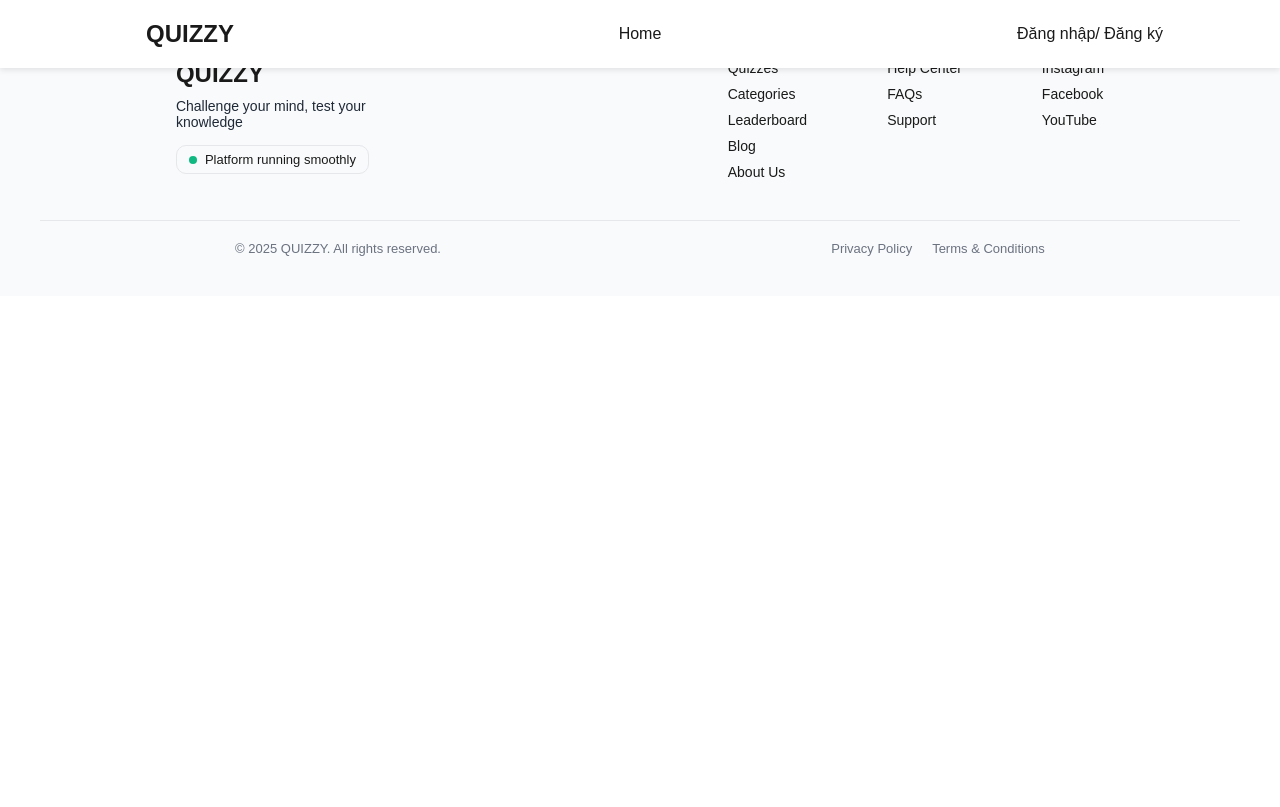
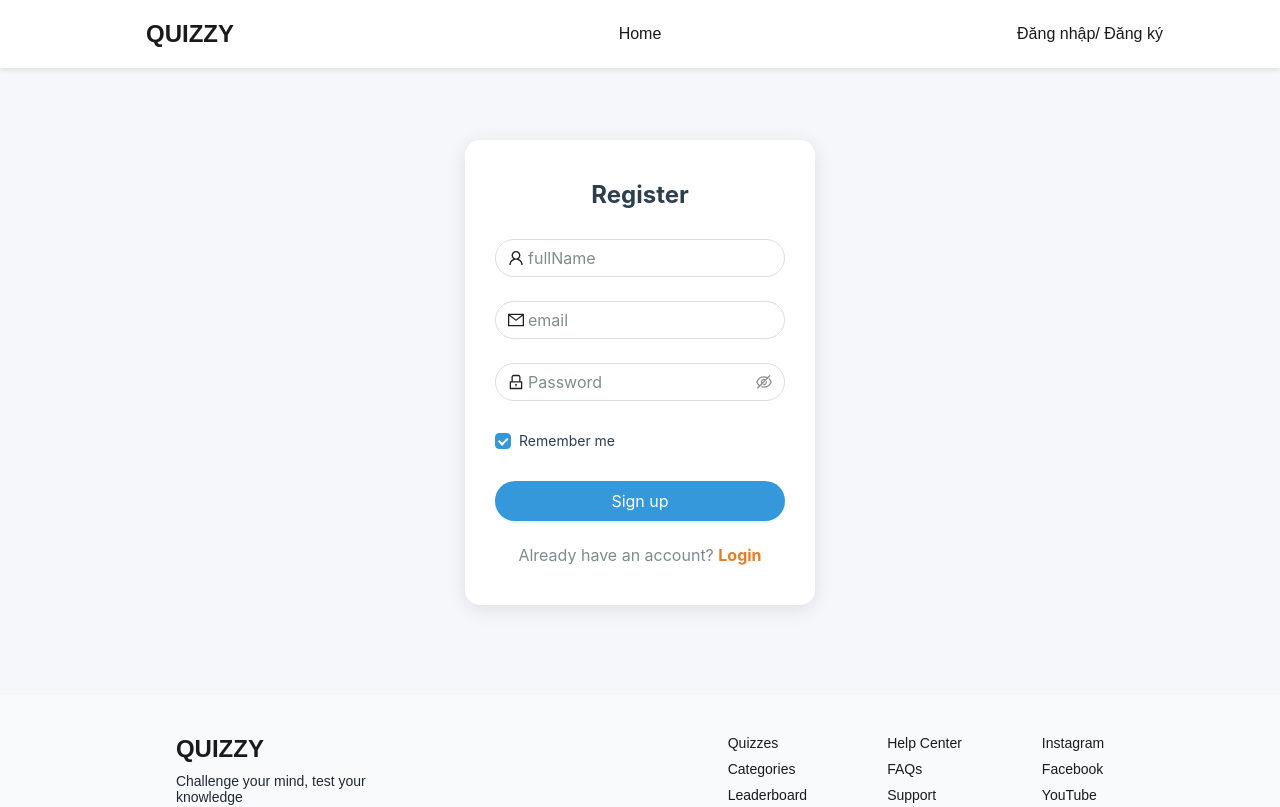
Before and after one commit to vuvantoann/quizzy-client, a React (Vite) app: page /register in a window 1280 px wide. Shown: the top 807 px of the page. Built offline with nearby package versions, Linux system fonts and the light colour scheme.

Commit message:
Tính năng đăng ký

```diff
--- a/src/client/pages/Login/index.jsx
+++ b/src/client/pages/Login/index.jsx
@@ -1,9 +1,9 @@
 import React from 'react'
 import { Form, Input, Button, Checkbox, message } from 'antd'
-import { UserOutlined, LockOutlined } from '@ant-design/icons'
+import { MailOutlined, LockOutlined } from '@ant-design/icons'
 import './Login.scss'
-import { login } from '../../services/productService'
-import { useNavigate } from 'react-router-dom'
+import { login } from '../../services/users'
+import { NavLink, useNavigate } from 'react-router-dom'
 import { setCookie } from '../../../helpers/cookie'
 import { useDispatch } from 'react-redux'
 import { checkLogin } from '../../actions/login'
@@ -53,13 +53,13 @@ function Login() {
             initialValues={{ remember: true }}
             className="login__form"
           >
-            {/* Username */}
+            {/* email */}
             <Form.Item
               name="email"
               rules={[{ required: true, message: 'Please input your email!' }]}
             >
               <Input
-                prefix={<UserOutlined />}
+                prefix={<MailOutlined />}
                 placeholder="email"
                 size="large"
               />
@@ -107,9 +107,9 @@ function Login() {
 
           <div className="login__footer">
             Don’t have an account?{' '}
-            <a href="#" className="login__register">
+            <NavLink to="/register" className="login__register">
               Register
-            </a>
+            </NavLink>
           </div>
         </div>
       </div>
--- a/src/client/pages/Register/index.jsx
+++ b/src/client/pages/Register/index.jsx
@@ -1,7 +1,129 @@
+import React from 'react'
+import { Form, Input, Button, Checkbox, message } from 'antd'
+import { UserOutlined, LockOutlined, MailOutlined } from '@ant-design/icons'
+import '../Login/Login.scss'
+import { register } from '../../services/users'
+import { NavLink, useNavigate } from 'react-router-dom'
+import { setCookie } from '../../../helpers/cookie'
+import { useDispatch } from 'react-redux'
+import { checkLogin } from '../../actions/login'
+
 function Register() {
+  const dispatch = useDispatch()
+  const navigate = useNavigate()
+  const [messageApi, contextHolder] = message.useMessage()
+  const onFinish = async (values) => {
+    console.log(values)
+    try {
+      const result = await register(values)
+      console.log(result)
+      if (result.code === 200) {
+        messageApi.open({
+          type: 'success',
+          content: result.message, // ✅ lấy từ backend
+        })
+        setCookie('token', result.token, 1)
+        dispatch(checkLogin(true))
+        navigate('/')
+      } else {
+        messageApi.open({
+          type: 'error',
+          content: result.message || 'Đăng nhập thất bại',
+        })
+      }
+    } catch (error) {
+      console.error(error)
+      messageApi.open({
+        type: 'error',
+        content: 'Có lỗi xảy ra, vui lòng thử lại',
+      })
+    }
+  }
+
   return (
     <>
-      <div>Register</div>
+      {contextHolder}
+      <div className="login">
+        <div className="login__card">
+          <h2 className="login__title">Register</h2>
+
+          <Form
+            name="login"
+            onFinish={onFinish}
+            layout="vertical"
+            initialValues={{ remember: true }}
+            className="login__form"
+          >
+            {/* Username */}
+            <Form.Item
+              name="fullName"
+              rules={[
+                { required: true, message: 'Please input your fullName!' },
+              ]}
+            >
+              <Input
+                prefix={<UserOutlined />}
+                placeholder="fullName"
+                size="large"
+              />
+            </Form.Item>
+            {/* email */}
+            <Form.Item
+              name="email"
+              rules={[{ required: true, message: 'Please input your email!' }]}
+            >
+              <Input
+                prefix={<MailOutlined />}
+                placeholder="email"
+                size="large"
+              />
+            </Form.Item>
+
+            {/* Password */}
+            <Form.Item
+              name="password"
+              rules={[
+                { required: true, message: 'Please input your Password!' },
+              ]}
+            >
+              <Input.Password
+                prefix={<LockOutlined />}
+                placeholder="Password"
+                size="large"
+              />
+            </Form.Item>
+
+            {/* Remember & Forgot */}
+            <Form.Item>
+              <div className="login__options">
+                <Form.Item name="remember" valuePropName="checked" noStyle>
+                  <Checkbox className="login__checkbox">Remember me</Checkbox>
+                </Form.Item>
+              </div>
+            </Form.Item>
+
+            {/* Button */}
+            <Form.Item>
+              <Button
+                type="primary"
+                htmlType="submit"
+                block
+                size="large"
+                className="login__button"
+              >
+                Sign up
+              </Button>
+            </Form.Item>
+          </Form>
+
+          <div className="login__footer">
+            Already have an account?{' '}
+            <NavLink to="/login" className="login__register">
+              Login
+            </NavLink>
+          </div>
+        </div>
+      </div>
     </>
   )
 }
--- a/src/client/services/productService.jsx
+++ b/src/client/services/users.jsx
@@ -5,10 +5,10 @@ export const login = async (formData) => {
   return result
 }
 
-// export const editProduct = async (id, formData) => {
-//   const result = await patch(`api/v1/admin/tours/edit/${id}`, formData)
-//   return result
-// }
+export const register = async (formData) => {
+  const result = await post(`api/v1/users/register`, formData)
+  return result
+}
 
 // export const deleteProduct = async (id) => {
 //   const result = del(`api/v1/admin/tours/delete/${id}`)
```
